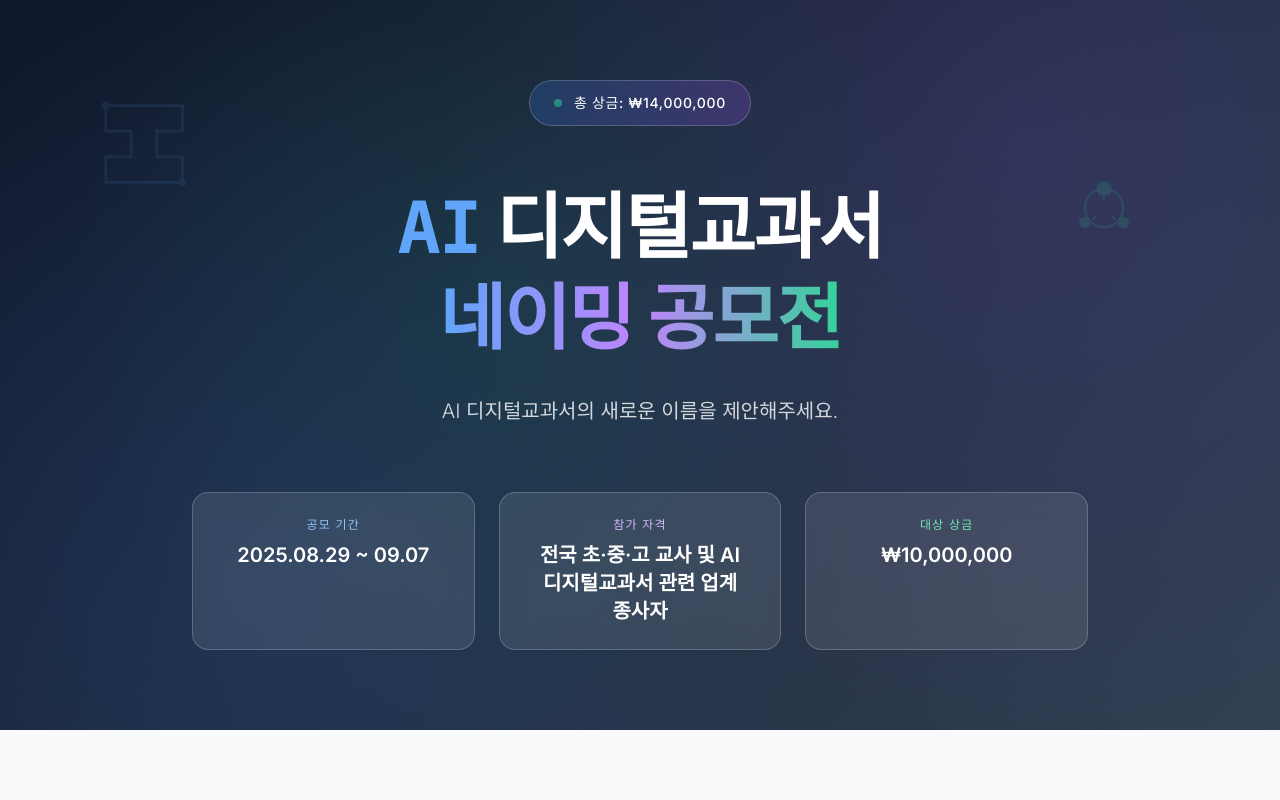
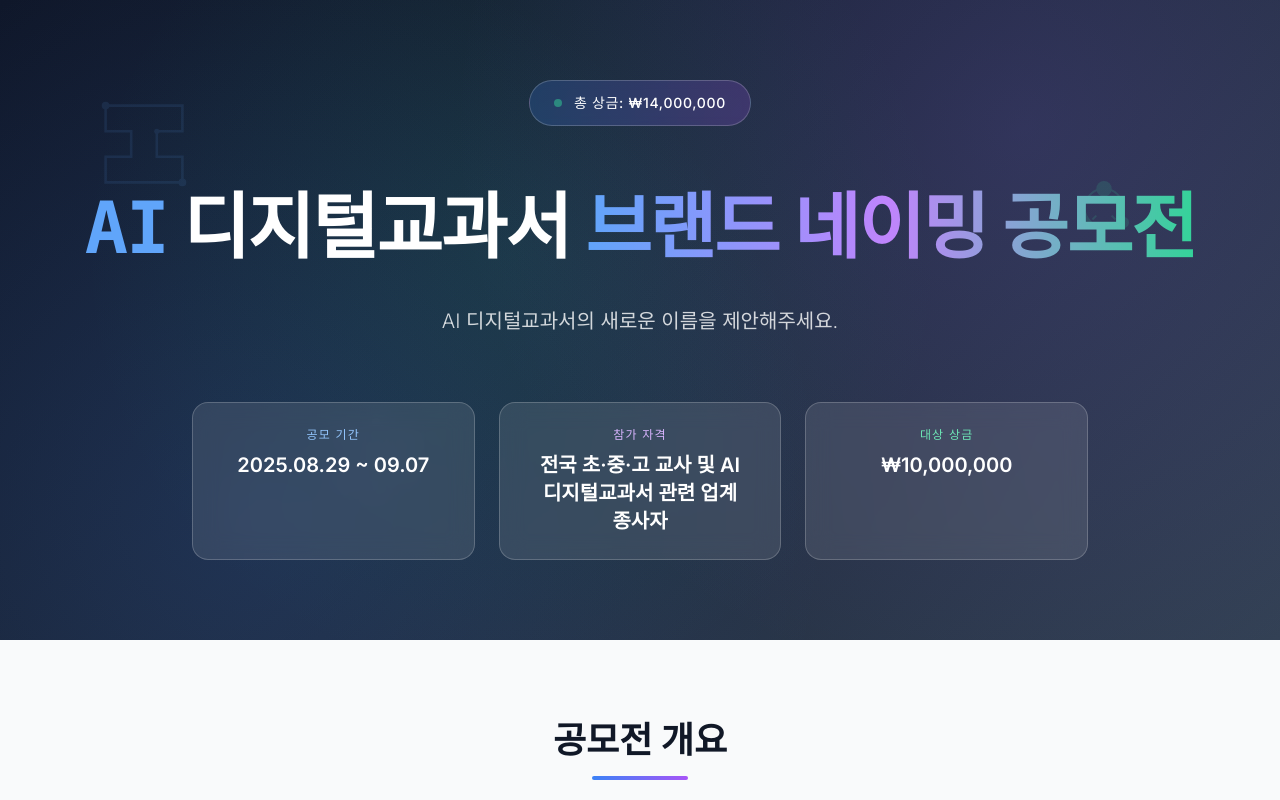
Before and after one commit to TAEJA9/aidt, a plain HTML site: page index.html in a window 1280 px wide. Shown: the top 800 px of the page. Drawn offline with nearby package versions, Linux system fonts and the light colour scheme; a web font is replaced by a local one.

Commit message:
Update index.html

```diff
--- a/index.html
+++ b/index.html
@@ -131,8 +131,8 @@
                 </div>
             </div>
             <h1 class="text-7xl font-bold mb-8 leading-tight tracking-tight">
-                <span class="font-mono text-blue-400">AI</span> 디지털교과서<br>
-                <span class="bg-gradient-to-r from-blue-400 via-purple-400 to-emerald-400 bg-clip-text text-transparent">네이밍 공모전</span>
+                <span class="font-mono text-blue-400">AI</span> 디지털교과서
+                <span class="bg-gradient-to-r from-blue-400 via-purple-400 to-emerald-400 bg-clip-text text-transparent">브랜드 네이밍 공모전</span>
             </h1>
             <p class="text-xl opacity-80 mb-8 font-light max-w-2xl mx-auto leading-relaxed">
                 AI 디지털교과서의 새로운 이름을 제안해주세요.
```
